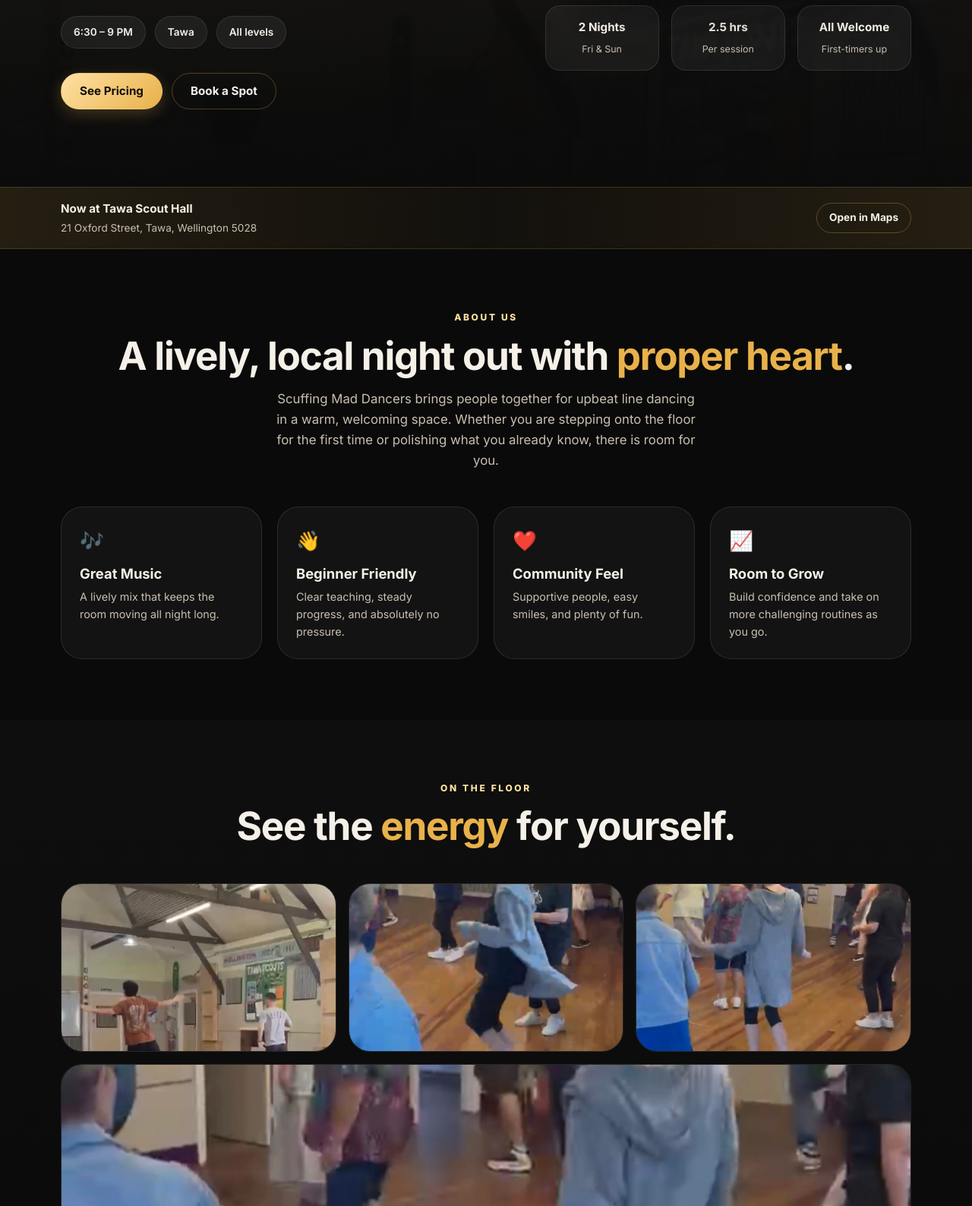
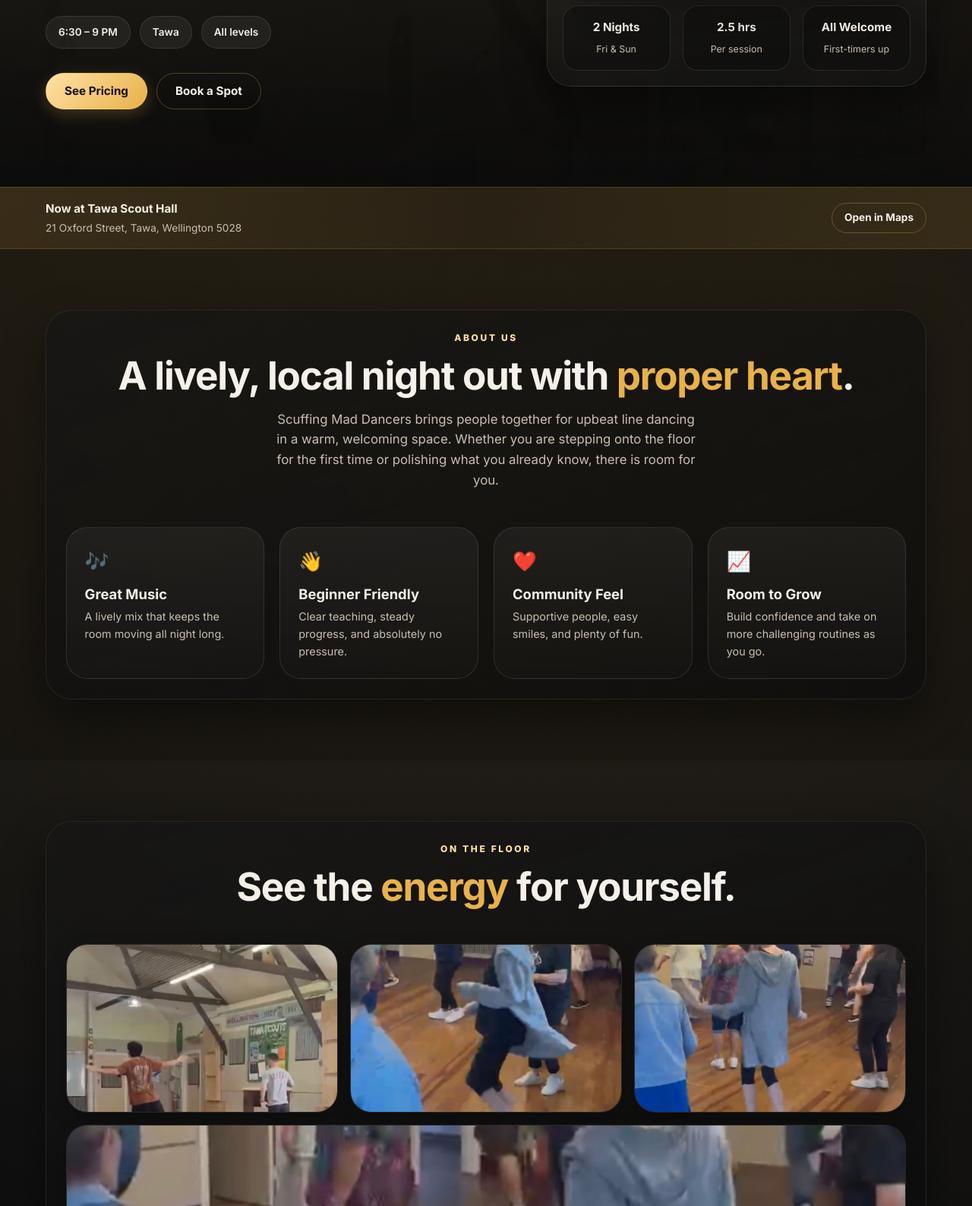
Before and after one commit to anthonytau4/Scuffing-mad-dancers., a plain HTML site: page index.html in a window 1280 px wide. Shown: the part 554-2142 px from the top of the page at 76% size. Drawn offline with Linux system fonts and the light colour scheme.

Commit message:
Polish site with floating premium visual overhaul

```diff
--- a/styles.css
+++ b/styles.css
@@ -7,16 +7,19 @@
   --bg:         #0a0a0a;
   --surface:    #121212;
   --surface-2:  #1a1a1a;
+  --surface-float: rgba(22, 22, 22, 0.72);
   --border:     rgba(255,255,255,.10);
   --border-glow:rgba(232,177,74,.30);
   --text:       #f5f0e8;
   --text-muted: #c9bfb0;
   --gold:       #e8b14a;
   --gold-soft:  #ffe1a3;
+  --gold-wash:  rgba(232,177,74,.12);
   --radius-sm:  12px;
   --radius-md:  20px;
   --radius-lg:  28px;
   --shadow:     0 8px 32px rgba(0,0,0,.45);
+  --shadow-float: 0 24px 55px rgba(0, 0, 0, .42);
   --transition: .28s cubic-bezier(.4,0,.2,1);
 }
 
@@ -25,11 +28,25 @@
 html { scroll-behavior: smooth; -webkit-text-size-adjust: 100%; }
 body {
   font-family: Inter, system-ui, -apple-system, sans-serif;
-  background: var(--bg);
+  background:
+    radial-gradient(circle at 5% 10%, rgba(232,177,74,.09), transparent 30%),
+    radial-gradient(circle at 92% 18%, rgba(232,177,74,.08), transparent 34%),
+    linear-gradient(180deg, #0a0a0a 0%, #0b0c0f 42%, #090909 100%);
   color: var(--text);
   line-height: 1.6;
   text-rendering: optimizeLegibility;
   -webkit-font-smoothing: antialiased;
+  min-height: 100vh;
+}
+body::before {
+  content: "";
+  position: fixed;
+  inset: 0;
+  pointer-events: none;
+  background:
+    linear-gradient(120deg, rgba(255,255,255,.02) 10%, transparent 45%),
+    linear-gradient(-30deg, rgba(232,177,74,.04), transparent 35%);
+  z-index: -2;
 }
 a { color: inherit; text-decoration: none; }
 img { max-width: 100%; display: block; }
@@ -37,7 +54,7 @@ button { font: inherit; }
 ul { list-style: none; }
 
 /* ── Layout ── */
-.container       { width: min(1120px, calc(100% - 2rem)); margin: 0 auto; }
+.container       { width: min(1160px, calc(100% - 2rem)); margin: 0 auto; }
 .container-narrow{ width: min(720px, calc(100% - 2rem)); margin: 0 auto; }
 .center          { text-align: center; }
 
@@ -297,6 +314,12 @@ h1 .accent, h2 .accent, h3 .accent { color: var(--gold); }
   flex-direction: column;
   align-items: center;
   gap: 1.5rem;
+  padding: 1.25rem;
+  border-radius: calc(var(--radius-lg) + 4px);
+  border: 1px solid var(--border);
+  background: linear-gradient(160deg, rgba(255,255,255,.06), rgba(255,255,255,.015));
+  box-shadow: var(--shadow-float);
+  backdrop-filter: blur(10px);
 }
 .hero-logo {
   width: min(280px, 100%);
@@ -316,7 +339,7 @@ h1 .accent, h2 .accent, h3 .accent { color: var(--gold); }
   flex: 1;
   text-align: center;
   padding: 1rem .75rem;
-  background: rgba(255,255,255,.05);
+  background: rgba(10,10,10,.35);
   border: 1px solid var(--border);
   border-radius: var(--radius-md);
 }
@@ -346,7 +369,15 @@ h1 .accent, h2 .accent, h3 .accent { color: var(--gold); }
 /* ══════════════════════════════════════════════
    SECTIONS
    ══════════════════════════════════════════════ */
-.section { padding: 5rem 0; }
+.section { padding: 5rem 0; position: relative; }
+.section .container {
+  padding: clamp(1.2rem, 2vw, 1.8rem);
+  border-radius: calc(var(--radius-lg) + 6px);
+  border: 1px solid rgba(255,255,255,.08);
+  background: linear-gradient(160deg, var(--surface-float), rgba(10,10,10,.58));
+  box-shadow: var(--shadow-float);
+  backdrop-filter: blur(10px);
+}
 .section-alt {
   background: linear-gradient(180deg, rgba(255,255,255,.02), transparent);
 }
@@ -361,7 +392,7 @@ h1 .accent, h2 .accent, h3 .accent { color: var(--gold); }
 .feature-card {
   padding: 1.5rem;
   border-radius: var(--radius-lg);
-  background: rgba(255,255,255,.04);
+  background: linear-gradient(180deg, rgba(255,255,255,.05), rgba(255,255,255,.015));
   border: 1px solid var(--border);
   transition: transform var(--transition), border-color var(--transition), box-shadow var(--transition);
 }
@@ -383,6 +414,8 @@ h1 .accent, h2 .accent, h3 .accent { color: var(--gold); }
   overflow: hidden;
   border-radius: var(--radius-lg);
   border: 1px solid var(--border);
+  background: #111;
+  box-shadow: 0 10px 24px rgba(0,0,0,.28);
 }
 .gallery-item img {
   width: 100%;
@@ -405,7 +438,7 @@ h1 .accent, h2 .accent, h3 .accent { color: var(--gold); }
 .price-card {
   padding: 2rem;
   border-radius: var(--radius-lg);
-  background: rgba(255,255,255,.04);
+  background: linear-gradient(180deg, rgba(255,255,255,.06), rgba(255,255,255,.02));
   border: 1px solid var(--border);
   display: flex;
   flex-direction: column;
@@ -447,7 +480,7 @@ h1 .accent, h2 .accent, h3 .accent { color: var(--gold); }
   margin-top: 2rem;
   padding: 1.5rem;
   border-radius: var(--radius-lg);
-  background: rgba(255,255,255,.04);
+  background: linear-gradient(180deg, rgba(255,255,255,.06), rgba(255,255,255,.02));
   border: 1px solid var(--border);
   text-align: center;
   display: flex;
@@ -473,7 +506,7 @@ code {
   text-align: center;
   padding: 1.5rem 1rem;
   border-radius: var(--radius-lg);
-  background: rgba(255,255,255,.04);
+  background: linear-gradient(180deg, rgba(255,255,255,.055), rgba(255,255,255,.015));
   border: 1px solid var(--border);
   transition: transform var(--transition), border-color var(--transition);
 }
@@ -488,7 +521,7 @@ code {
 .faq-list { display: grid; gap: .75rem; }
 .faq-item {
   border-radius: var(--radius-md);
-  background: rgba(255,255,255,.04);
+  background: linear-gradient(180deg, rgba(255,255,255,.05), rgba(255,255,255,.015));
   border: 1px solid var(--border);
   overflow: hidden;
   transition: border-color var(--transition);
@@ -526,7 +559,7 @@ code {
 /* ── Partner ── */
 .partner-card {
   border-radius: var(--radius-lg);
-  background: rgba(255,255,255,.04);
+  background: linear-gradient(180deg, rgba(255,255,255,.06), rgba(255,255,255,.02));
   border: 1px solid var(--border);
   overflow: hidden;
   max-width: 560px;
@@ -563,7 +596,7 @@ code {
   text-align: center;
   padding: 2rem 1.5rem;
   border-radius: var(--radius-lg);
-  background: rgba(255,255,255,.04);
+  background: linear-gradient(180deg, rgba(255,255,255,.06), rgba(255,255,255,.02));
   border: 1px solid var(--border);
   transition: transform var(--transition), border-color var(--transition), box-shadow var(--transition);
 }
@@ -582,7 +615,7 @@ code {
 .footer {
   padding: 2rem 0 3rem;
   border-top: 1px solid var(--border);
-  background: rgba(0,0,0,.4);
+  background: linear-gradient(180deg, rgba(0,0,0,.08), rgba(0,0,0,.48));
 }
 .footer-inner {
   display: flex;
@@ -777,6 +810,7 @@ input:focus {
   }
   .nav-overlay.active { opacity: 1; pointer-events: auto; }
 
+  .section .container { padding: 1.1rem; }
   /* Hero */
   .hero-content { grid-template-columns: 1fr; text-align: center; }
   .hero-copy { max-width: 100%; }
```
